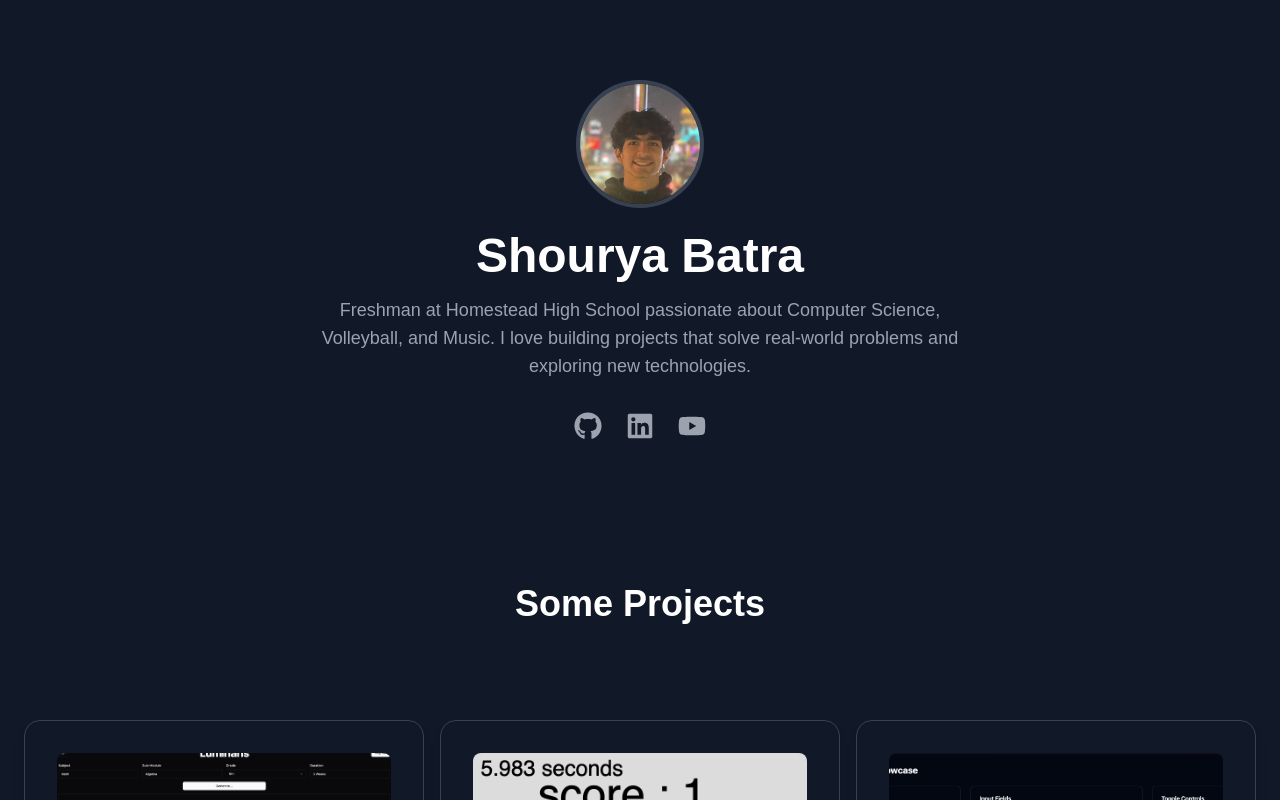
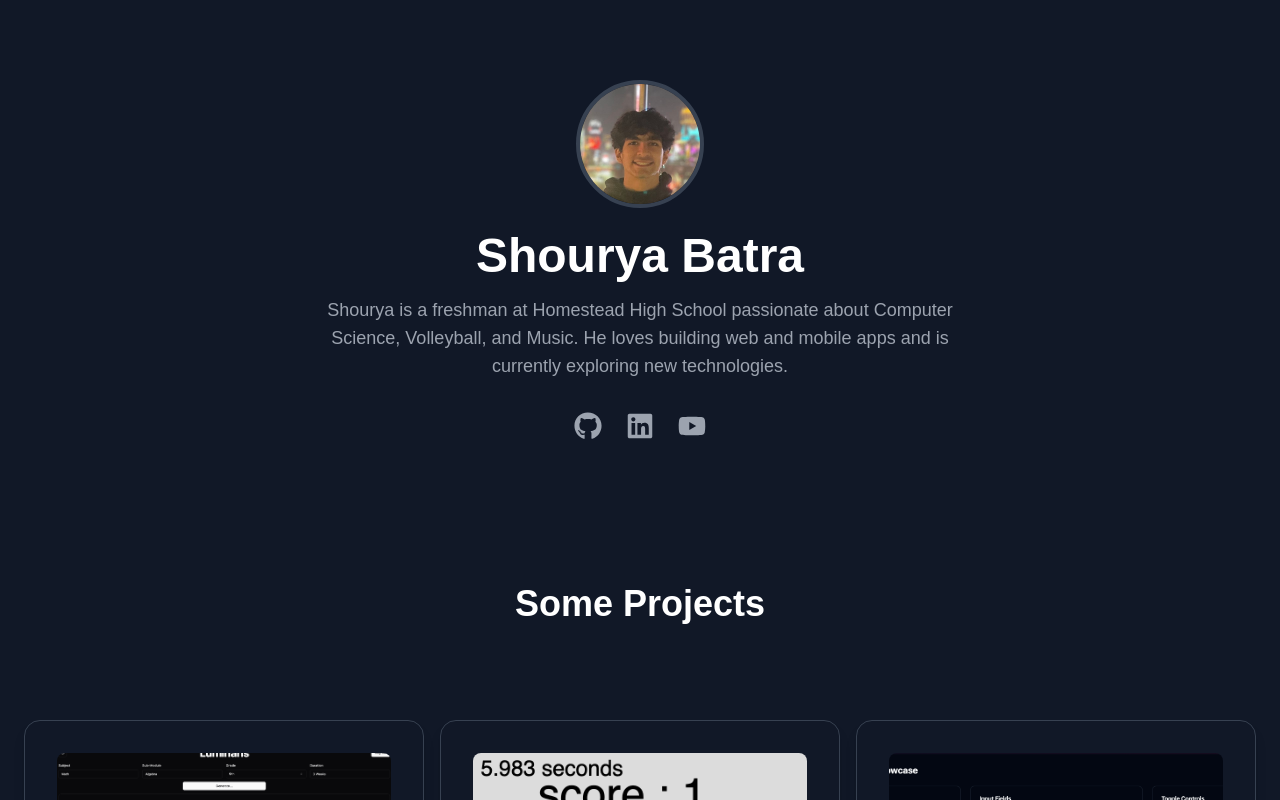
Before and after one commit to ShouryaBatra/personal-website, a Next.js app: page / in a window 1280 px wide. Shown: the top 800 px of the page. Built offline with nearby package versions, Linux system fonts and the light colour scheme.

Commit message:
header animation

```diff
--- /dev/null
+++ b/src/components/Header.jsx
@@ -0,0 +1,67 @@
+import { motion } from "framer-motion";
+import me from "../assets/me.jpg";
+import { FaGithub, FaLinkedin, FaYoutube } from "react-icons/fa";
+import Image from "next/image";
+
+const profileVariants = {
+  hover: {
+    scale: 1.1,
+    boxShadow: "0 0 20px 10px rgba(79, 70, 229, 0.6)",
+    transition: { type: "spring", stiffness: 300, damping: 10 },
+  },
+};
+
+function Header() {
+  return (
+    <header className="text-center py-20">
+      <motion.div
+        className="w-32 h-32 mx-auto rounded-full overflow-hidden border-4 border-gray-700 relative"
+        whileHover="hover"
+        variants={profileVariants}
+      >
+        <Image
+          src={me}
+          alt="Shourya Batra"
+          width={128}
+          height={128}
+          className="object-cover"
+        />
+      </motion.div>
+      <h1 className="text-5xl font-bold mt-6">Shourya Batra</h1>
+      <p className="text-lg text-gray-400 mt-4 max-w-2xl mx-auto">
+        Shourya is a freshman at Homestead High School passionate about Computer
+        Science, Volleyball, and Music. He loves building web and mobile apps
+        and is currently exploring new technologies.
+      </p>
+      {/* Icons */}
+      <div className="flex justify-center gap-6 mt-8">
+        <a
+          href="https://github.com/ShouryaBatra/"
+          target="_blank"
+          rel="noopener noreferrer"
+          className="text-gray-400 hover:text-white transition-colors"
+        >
+          <FaGithub size={28} />
+        </a>
+        <a
+          href="https://www.linkedin.com/in/shourya-batra-b22920344/"
+          target="_blank"
+          rel="noopener noreferrer"
+          className="text-gray-400 hover:text-white transition-colors"
+        >
+          <FaLinkedin size={28} />
+        </a>
+        <a
+          href="https://www.youtube.com/@ShoBartHehe/"
+          target="_blank"
+          rel="noopener noreferrer"
+          className="text-gray-400 hover:text-white transition-colors"
+        >
+          <FaYoutube size={28} />
+        </a>
+      </div>
+    </header>
+  );
+}
+
+export default Header;
--- a/src/pages/index.js
+++ b/src/pages/index.js
@@ -1,6 +1,3 @@
-import Image from "next/image";
-import { FaGithub, FaLinkedin, FaYoutube } from "react-icons/fa";
-import me from "../assets/me.jpg";
 import aimTrainer from "../assets/aim.png";
 import culturify from "../assets/culturify.png";
 import fireworks from "../assets/fireworks.png";
@@ -11,6 +8,7 @@ import { HoverEffect } from "../components/ui/card-hover-effect";
 import { motion } from "framer-motion";
 import Footer from "@/components/Footer";
 import Contact from "@/components/Contact";
+import Header from "@/components/Header";
 
 export default function Home() {
   const skills = [
@@ -69,50 +67,7 @@ export default function Home() {
   return (
     <div className="min-h-screen bg-gray-900 text-white">
       {/* Header */}
-      <header className="text-center py-20">
-        <div className="w-32 h-32 mx-auto rounded-full overflow-hidden border-4 border-gray-700">
-          <Image
-            src={me}
-            alt="Shourya Batra"
-            width={128}
-            height={128}
-            className="object-cover"
-          />
-        </div>
-        <h1 className="text-5xl font-bold mt-6">Shourya Batra</h1>
-        <p className="text-lg text-gray-400 mt-4 max-w-2xl mx-auto">
-          Freshman at Homestead High School passionate about Computer Science,
-          Volleyball, and Music. I love building projects that solve real-world
-          problems and exploring new technologies.
-        </p>
-        {/* Icons */}
-        <div className="flex justify-center gap-6 mt-8">
-          <a
-            href="https://github.com/ShouryaBatra/"
-            target="_blank"
-            rel="noopener noreferrer"
-            className="text-gray-400 hover:text-white transition-colors"
-          >
-            <FaGithub size={28} />
-          </a>
-          <a
-            href="https://www.linkedin.com/in/shourya-batra-b22920344/"
-            target="_blank"
-            rel="noopener noreferrer"
-            className="text-gray-400 hover:text-white transition-colors"
-          >
-            <FaLinkedin size={28} />
-          </a>
-          <a
-            href="https://www.youtube.com/@ShoBartHehe/"
-            target="_blank"
-            rel="noopener noreferrer"
-            className="text-gray-400 hover:text-white transition-colors"
-          >
-            <FaYoutube size={28} />
-          </a>
-        </div>
-      </header>
+      <Header />
 
       {/* Projects */}
       <section className="py-16 px-4">
```
